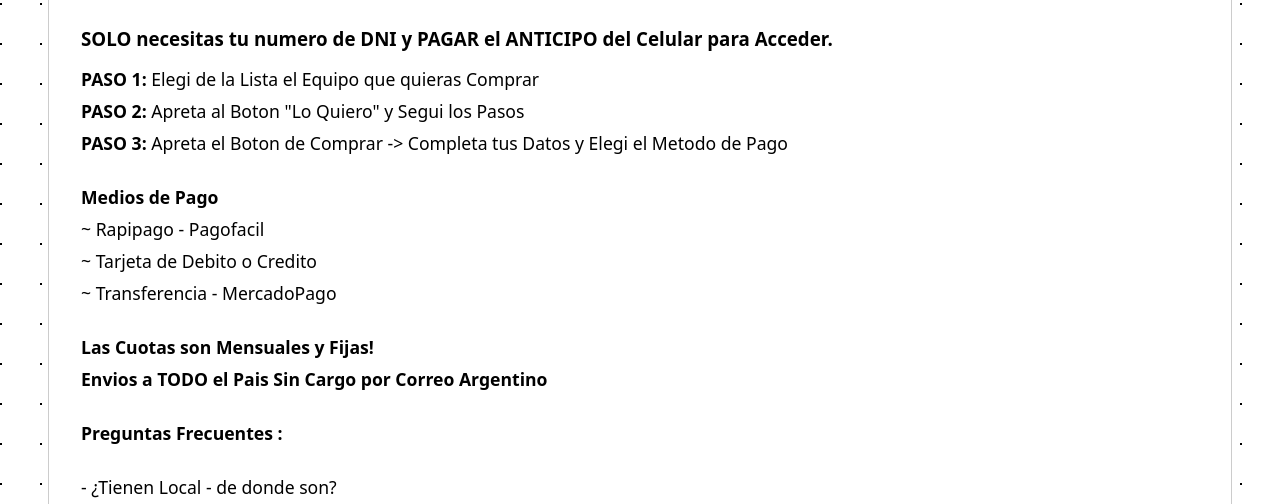
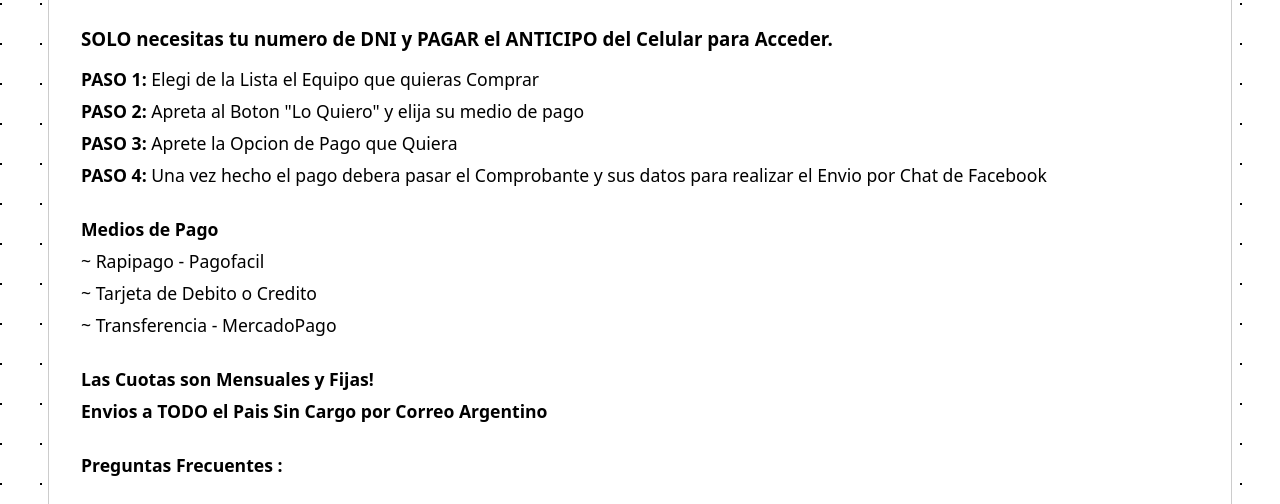
Before and after one commit to splimsystem/tumejorcompra, a plain HTML site: page index.html in a window 1280 px wide. Shown: the part 237-741 px from the top of the page. Drawn offline with Linux system fonts and the light colour scheme.

Commit message:
Add files via upload

```diff
--- a/index.html
+++ b/index.html
@@ -21,8 +21,10 @@
             <h1 style="text-align: left;">Como Comprar, que necesito?</h1>
             <h3>SOLO necesitas tu numero de DNI y PAGAR el ANTICIPO del Celular para Acceder.</h3>
             <li><strong>PASO 1:</strong> Elegi de la Lista el Equipo que quieras Comprar</li>
-            <li><strong>PASO 2:</strong> Apreta al Boton "Lo Quiero" y Segui los Pasos</li>
-            <li><strong>PASO 3:</strong> Apreta el Boton de Comprar -> Completa tus Datos y Elegi el Metodo de Pago</li>
+            <li><strong>PASO 2:</strong> Apreta al Boton "Lo Quiero" y elija su medio de pago</li>
+            <li><strong>PASO 3:</strong> Aprete la Opcion de Pago que Quiera</li>
+            <li><strong>PASO 4:</strong> Una vez hecho el pago debera pasar el Comprobante y sus datos para realizar el Envio por Chat de Facebook</li>
+
             <br/>
             <li><strong>Medios de Pago</strong></li>
             <li>~ Rapipago - Pagofacil</li>
```
